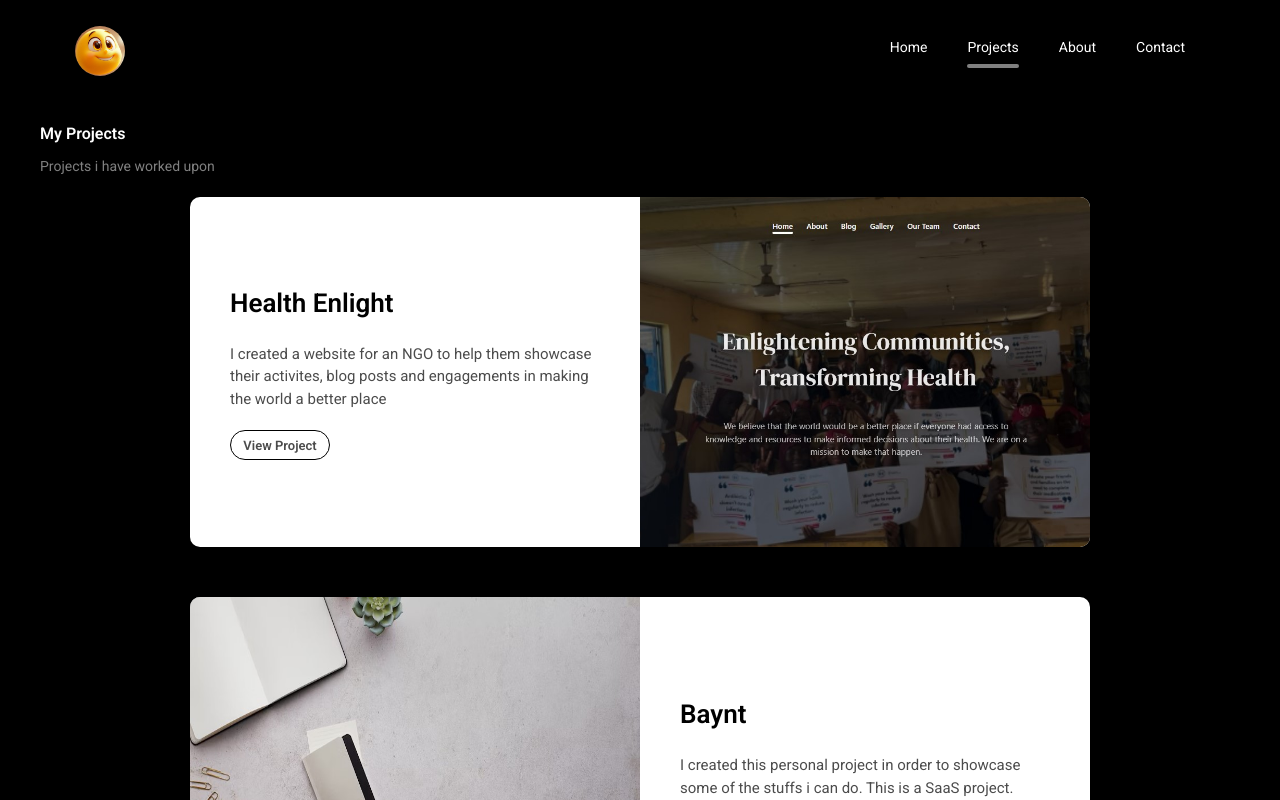
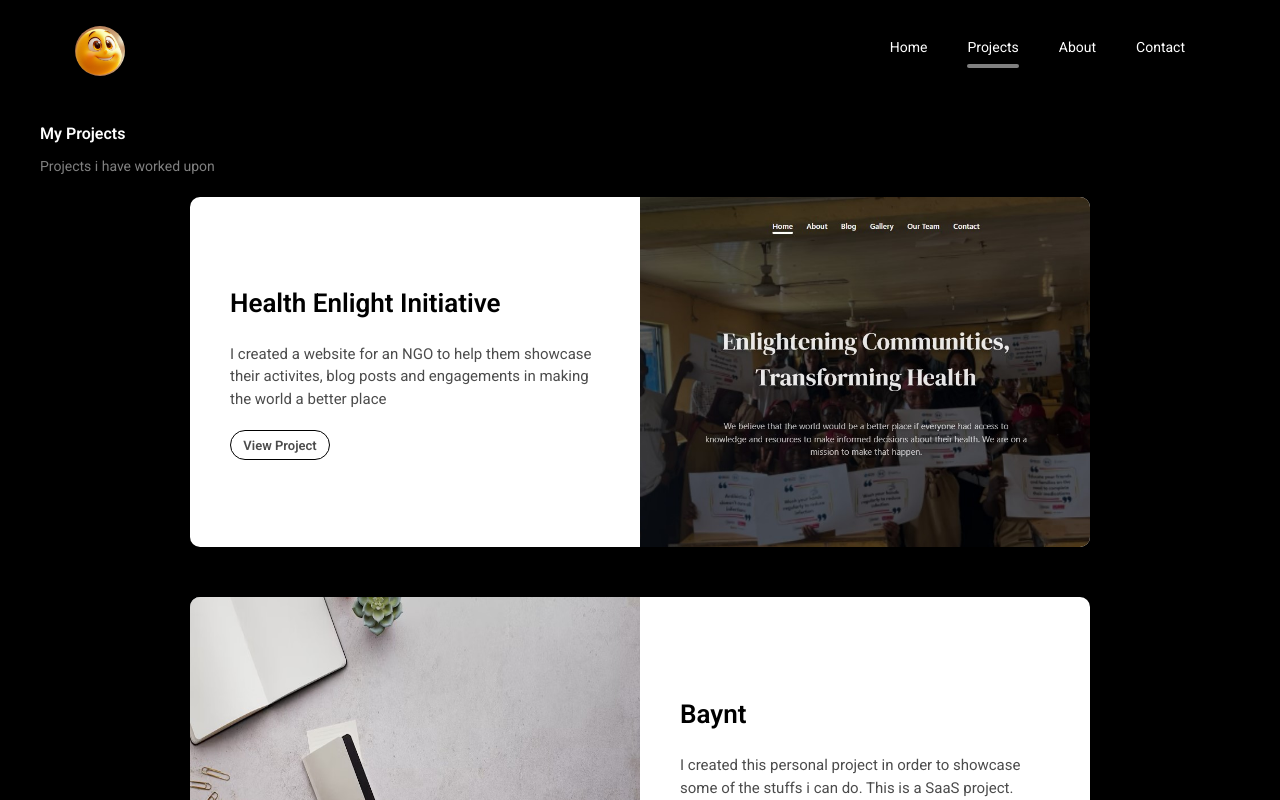
Before and after one commit to AkinolaVictor/dev-portfolio, a Next.js app: page /projects in a window 1280 px wide. Built offline with nearby package versions, Linux system fonts and the light colour scheme.

Commit message:
ready for showcase

```diff
--- a/src/pages/projects/index.js
+++ b/src/pages/projects/index.js
@@ -34,7 +34,7 @@ function Index() {
                     >
                         <div className='eachprojtextcon w-full'>
                             <p style={{fontWeight: 600, fontSize: "calc(100% + 10px)", marginBottom: "20px"}}>
-                                Health Enlight
+                                Health Enlight Initiative
                             </p>
 
                             <p style={{opacity: .7, fontSize: "15px"}}>
```
